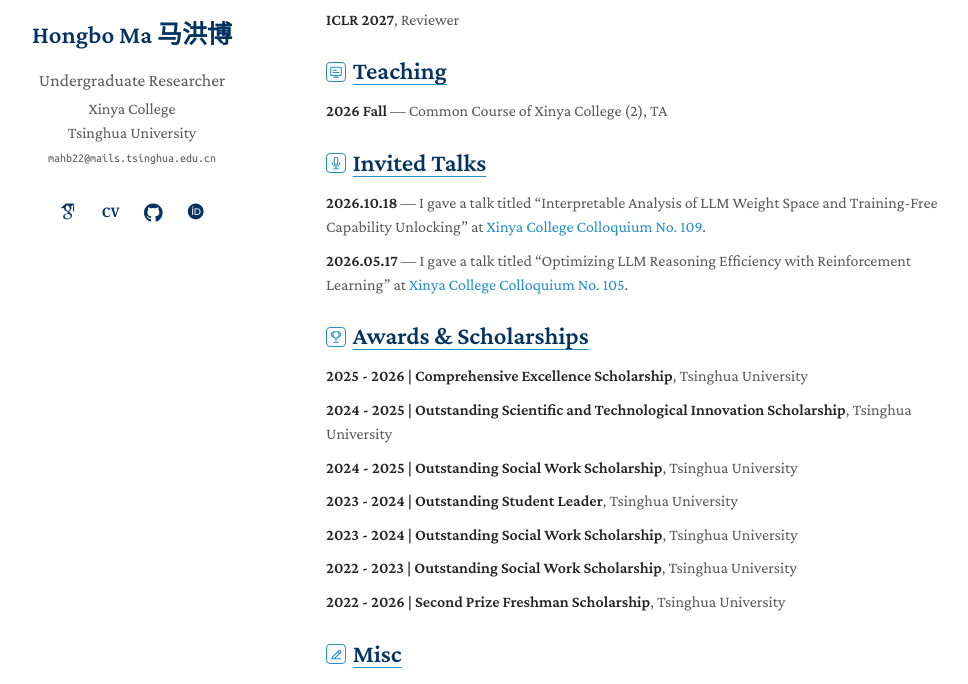
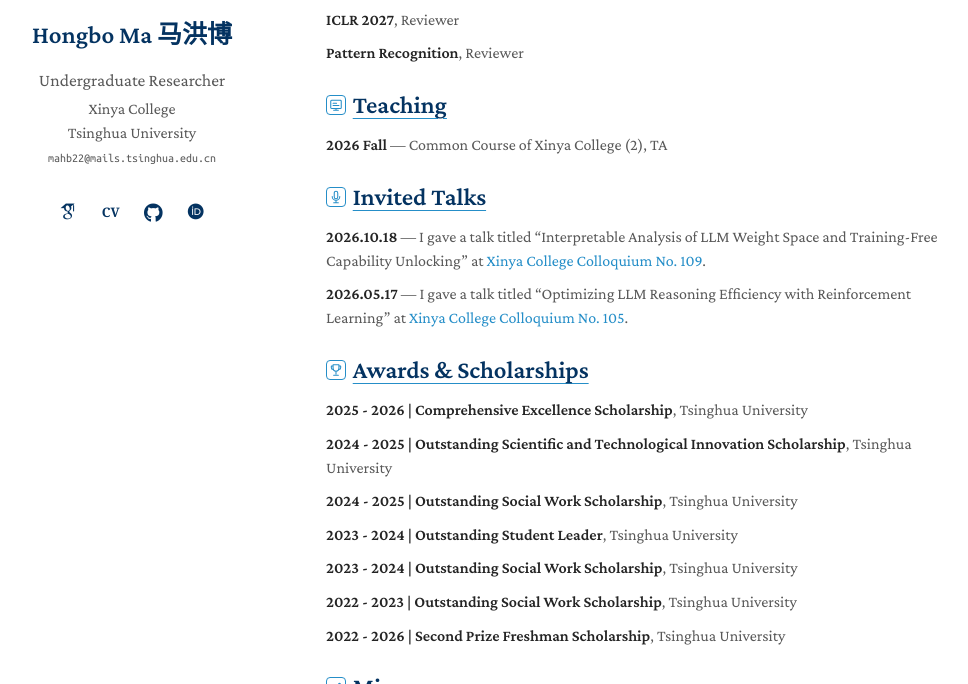
Before and after one commit to Ma-Hongbo/Ma-Hongbo.github.io, a Jekyll site: the page built from _pages/about.md, in a window 1280 px wide and 900 px high, scrolled down 2520 px, cut to the strip 216-900 px from the top of the window. Shown: the whole strip, without its empty margins (144-1112 px from the left). Built offline with Jekyll 4.4.1, drawn with Linux system fonts in a browser that asks for light colours; some web fonts are replaced.

Commit message:
new service experience

```diff
--- a/_pages/about.md
+++ b/_pages/about.md
@@ -188,6 +188,7 @@ redirect_from:
 <li><strong>ACL ARR 2026 May, 2026 Oct</strong>, Reviewer</li>
 <li><strong>AAAI 2027</strong>, Program Committee</li>
 <li><strong>ICLR 2027</strong>, Reviewer</li>
+<li><strong>Pattern Recognition</strong>, Reviewer</li>
 </ul>
 </section>
 
```
